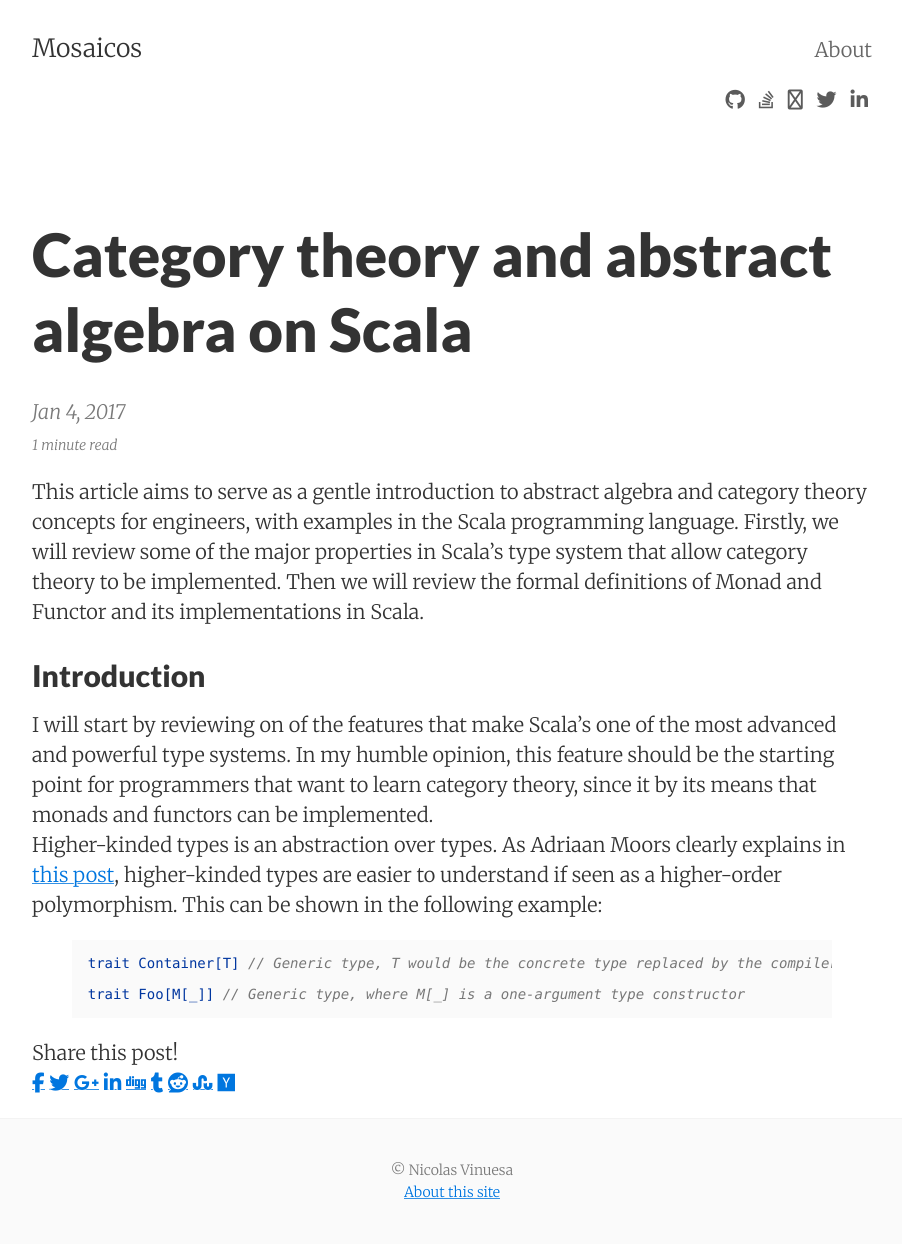
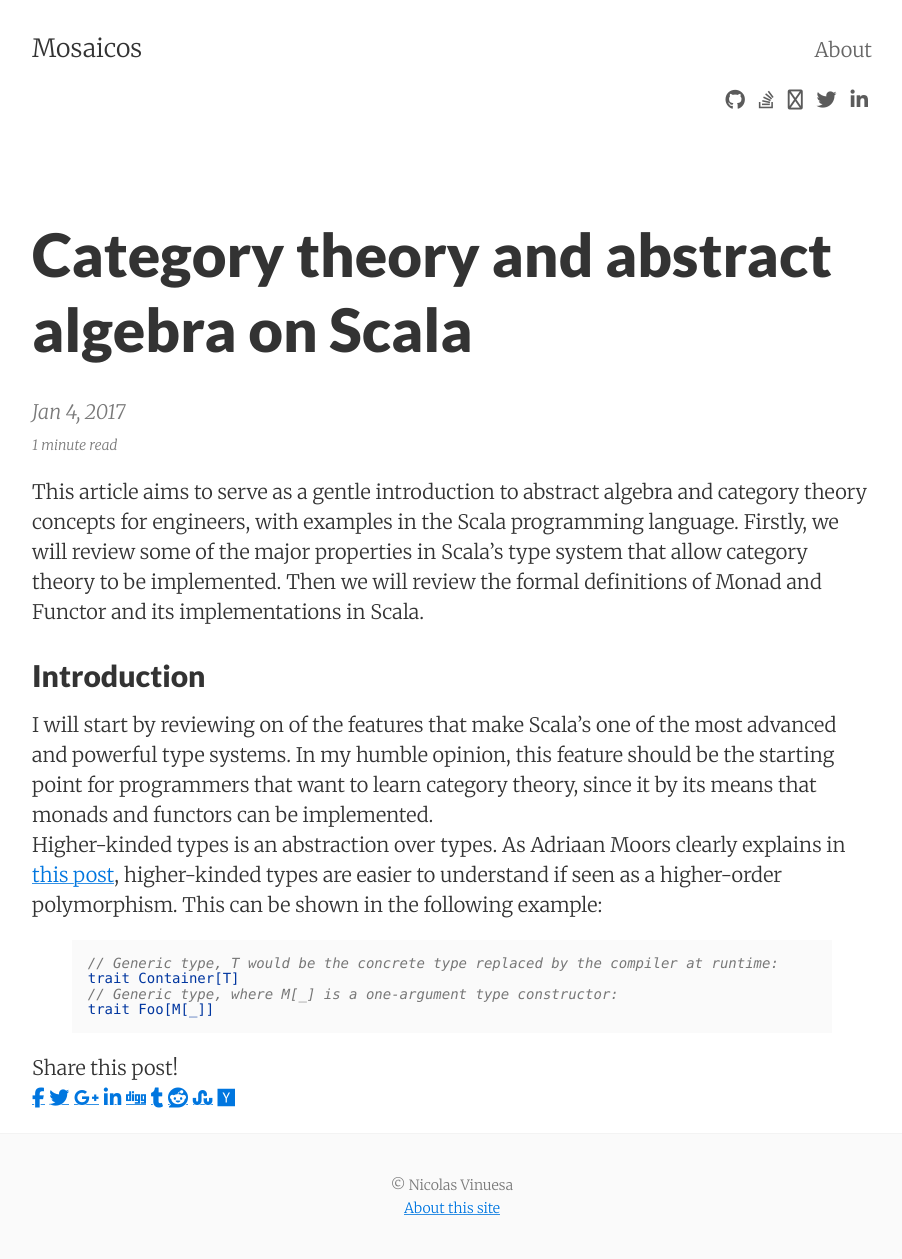
Before and after one commit to nvinuesa/nvinuesa.github.io, a Jekyll site: the page built from _posts/2017-01-04-category-theory-scala.markdown, in a window 1280 px wide. Shown: the whole page, without its empty margins (188-1090 px from the left). Built offline with Jekyll 4.4.1, drawn with Linux system fonts in a browser that asks for light colours; nearby versions of some CDN libraries.

```diff
--- a/_posts/2017-01-04-category-theory-scala.markdown
+++ b/_posts/2017-01-04-category-theory-scala.markdown
@@ -13,10 +13,10 @@ I will start by reviewing on of the features that make Scala's one of the most a
 Higher-kinded types is an abstraction over types. As Adriaan Moors clearly explains in [this post][SO01], higher-kinded types are easier to understand if seen as a higher-order polymorphism. This can be shown in the following example:
 
 {% highlight scala %}
-
-trait Container[T] // Generic type, T would be the concrete type replaced by the compiler at runtime
-
-trait Foo[M[_]] // Generic type, where M[_] is a one-argument type constructor
+// Generic type, T would be the concrete type replaced by the compiler at runtime:
+trait Container[T]
+// Generic type, where M[_] is a one-argument type constructor:
+trait Foo[M[_]]
 
 {% endhighlight %}
 
```
